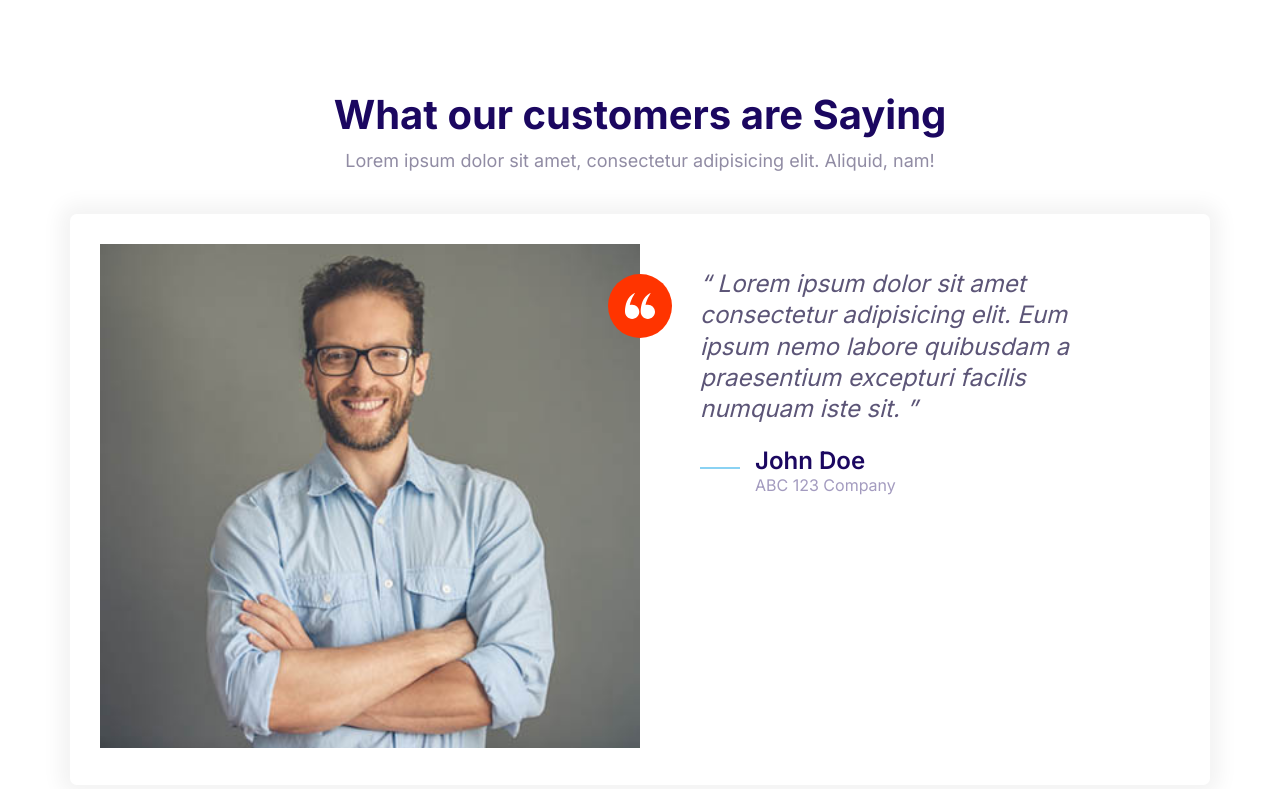
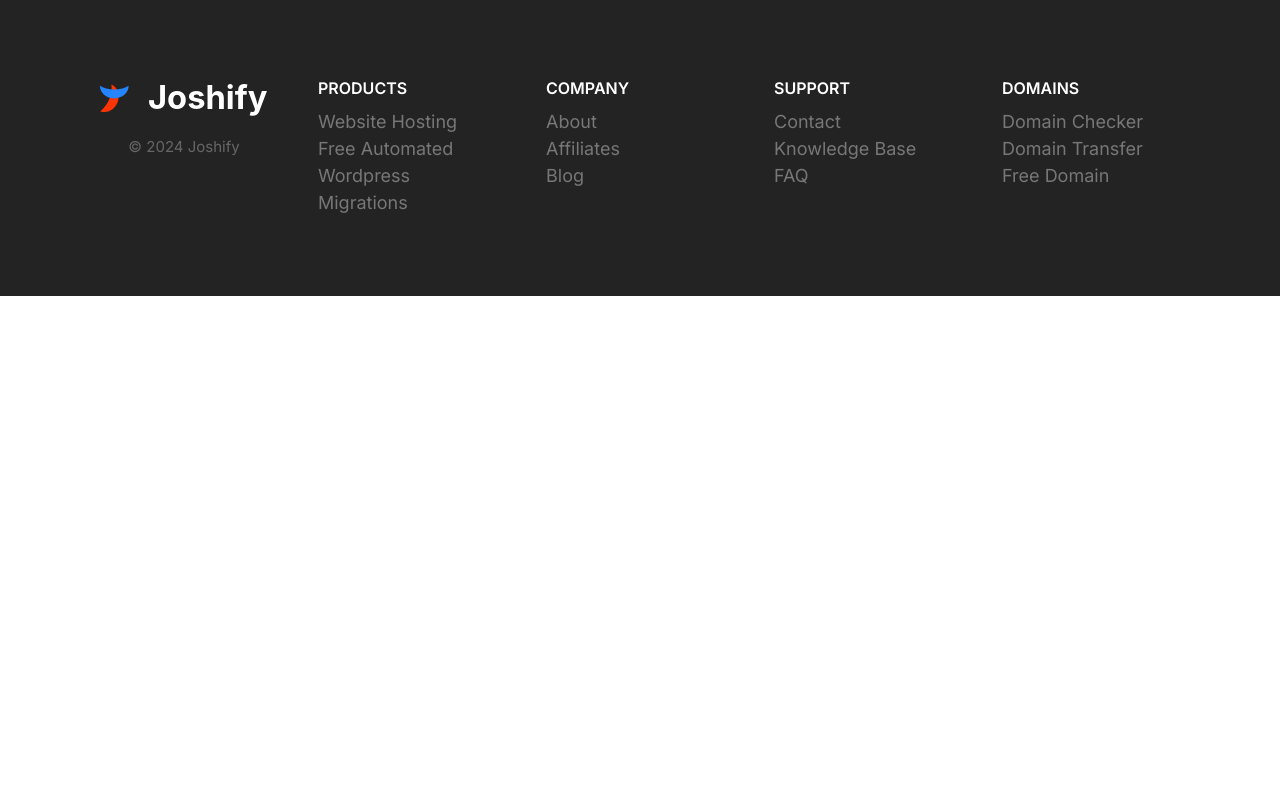
Before and after one commit to jadonahue/joshify-website, a plain HTML site: page index.html in a window 1280 px wide. Drawn offline with Linux system fonts and the light colour scheme.

Commit message:
Build footer component.

```diff
--- a/css/styles.css
+++ b/css/styles.css
@@ -838,9 +838,78 @@ nav.collapsible--expanded .nav__toggler {
     max-width: 700px;
 }
 
-/* .showcase-container {
-    position: relative;
-    overflow-x: hidden;
+/* Footer */
+.footer {
+    background: #232323;
 }
 
-.showcase__image {} */
+.footer a {
+    color: #777;
+}
+
+.footer a:hover {
+    color: #fff;
+}
+
+.footer__section {
+    padding: 2rem;
+    border-bottom: 1px solid #393939;
+}
+
+.footer__heading {
+    text-transform: uppercase;
+    font-weight: 600;
+}
+
+.footer__brand {
+    margin-top: 5rem;
+    text-align: center;
+}
+
+.footer__copyright {
+    font-size: 2.1rem;
+    color: #fff;
+    opacity: 0.3;
+}
+
+@media screen and (min-width: 768px) {
+    .footer__sections {
+        grid-template-columns: repeat(auto-fit, minmax(10rem, 1fr));
+    }
+
+    .footer__section .list {
+        margin: 0;
+    }
+
+    .footer .collapsible__chevron {
+        display: none;
+    }
+
+    .footer .collapsible__content {
+        opacity: 1;
+        max-height: 100%;
+    }
+
+    .footer__brand {
+        margin-top: 1rem;
+        order: -1;
+    }
+
+    .footer__brand img {
+        /* TODO: consider refactoring this and applying to all images. */
+        width: 100%;
+        max-width: 230px;
+    }
+
+    .footer__copyright {
+        font-size: 1.5rem;
+    }
+
+    .footer__section {
+        border: 0;
+    }
+
+    .footer__heading {
+        font-size: 1.6rem;
+    }
+}
--- a/index.html
+++ b/index.html
@@ -14,63 +14,115 @@
         <link rel="stylesheet" href="css/styles.css" />
     </head>
     <body>
-        <section class="block">
-            <header class="block__header">
-                <h2>What our customers are Saying</h2>
-                <p>
-                    Lorem ipsum dolor sit amet, consectetur adipisicing elit.
-                    Aliquid, nam!
-                </p>
-            </header>
-            <div class="container">
-                <div class="card testimonial">
-                    <div class="grid grid--1x2">
-                        <div class="testimonial__image">
-                            <img
-                                src="images/testimonial.jpg"
-                                alt="A happy, smiling customer"
-                            />
-                            <span class="icon-container icon-container--accent">
-                                <svg class="icon icon--white icon--small">
-                                    <use
-                                        xlink:href="images/sprite.svg#quotes"
-                                    ></use>
-                                </svg>
-                            </span>
-                        </div>
-                        <blockquote class="quote">
-                            <p class="quote__text">
-                                Lorem ipsum dolor sit amet consectetur
-                                adipisicing elit. Eum ipsum nemo labore
-                                quibusdam a praesentium excepturi facilis
-                                numquam iste sit.
-                            </p>
-                            <footer>
-                                <div class="media">
-                                    <div class="media__image">
-                                        <svg
-                                            class="icon icon--primary quote__line"
-                                        >
-                                            <use
-                                                xlink:href="images/sprite.svg#line"
-                                            ></use>
-                                        </svg>
-                                    </div>
-                                    <div class="media__body">
-                                        <h3 class="media__title quote__author">
-                                            John Doe
-                                        </h3>
-                                        <p class="quote__company">
-                                            ABC 123 Company
-                                        </p>
-                                    </div>
-                                </div>
-                            </footer>
-                        </blockquote>
+        <footer class="block block--dark footer">
+            <div class="container grid footer__sections">
+                <section
+                    class="collapsible collapsible--expanded footer__section"
+                >
+                    <header class="collapsible__header">
+                        <h2 class="collapsible__heading footer__heading">
+                            Products
+                        </h2>
+                        <svg class="icon icon--white collapsible__chevron">
+                            <use xlink:href="images/sprite.svg#chevron"></use>
+                        </svg>
+                    </header>
+                    <div class="collapsible__content">
+                        <ul class="list">
+                            <li>
+                                <a href="#">Website Hosting</a>
+                            </li>
+                            <li>
+                                <a href="#">Free Automated</a>
+                            </li>
+                            <li>
+                                <a href="#">Wordpress</a>
+                            </li>
+                            <li>
+                                <a href="#">Migrations</a>
+                            </li>
+                        </ul>
                     </div>
-                </div>
+                </section>
+                <section class="collapsible footer__section">
+                    <header class="collapsible__header">
+                        <h2 class="collapsible__heading footer__heading">
+                            Company
+                        </h2>
+                        <svg class="icon icon--white collapsible__chevron">
+                            <use xlink:href="images/sprite.svg#chevron"></use>
+                        </svg>
+                    </header>
+                    <div class="collapsible__content">
+                        <ul class="list">
+                            <li>
+                                <a href="#">About</a>
+                            </li>
+                            <li>
+                                <a href="#">Affiliates</a>
+                            </li>
+                            <li>
+                                <a href="#">Blog</a>
+                            </li>
+                        </ul>
+                    </div>
+                </section>
+                <section class="collapsible footer__section">
+                    <header class="collapsible__header">
+                        <h2 class="collapsible__heading footer__heading">
+                            Support
+                        </h2>
+                        <svg class="icon icon--white collapsible__chevron">
+                            <use xlink:href="images/sprite.svg#chevron"></use>
+                        </svg>
+                    </header>
+                    <div class="collapsible__content">
+                        <ul class="list">
+                            <li>
+                                <a href="#">Contact</a>
+                            </li>
+                            <li>
+                                <a href="#">Knowledge Base</a>
+                            </li>
+                            <li>
+                                <a href="#">FAQ</a>
+                            </li>
+                        </ul>
+                    </div>
+                </section>
+                <section class="collapsible footer__section">
+                    <header class="collapsible__header">
+                        <h2 class="collapsible__heading footer__heading">
+                            Domains
+                        </h2>
+                        <svg class="icon icon--white collapsible__chevron">
+                            <use xlink:href="images/sprite.svg#chevron"></use>
+                        </svg>
+                    </header>
+                    <div class="collapsible__content">
+                        <ul class="list">
+                            <li>
+                                <a href="#">Domain Checker</a>
+                            </li>
+                            <li>
+                                <a href="#">Domain Transfer</a>
+                            </li>
+                            <li>
+                                <a href="#">Free Domain</a>
+                            </li>
+                        </ul>
+                    </div>
+                </section>
+                <section class="footer__brand">
+                    <a class="nav__brand" href="/"
+                        ><img src="images/logo.svg" alt=""
+                    /></a>
+                    <p class="footer__copyright">
+                        &copy <span id="copyright-year"></span> Joshify
+                    </p>
+                </section>
             </div>
-        </section>
+        </footer>
         <script src="js/main.js"></script>
     </body>
 </html>
--- a/js/main.js
+++ b/js/main.js
@@ -1,6 +1,10 @@
+// Collapsibles
 const collapsibles = document.querySelectorAll(".collapsible");
 collapsibles.forEach((item) =>
   item.addEventListener("click", function () {
     this.classList.toggle("collapsible--expanded");
   })
 );
+
+// Copyright Year
+document.getElementById("copyright-year").innerHTML = new Date().getFullYear();
```
Also changed, not shown: components/footer.html (added, +99 -0 lines).
